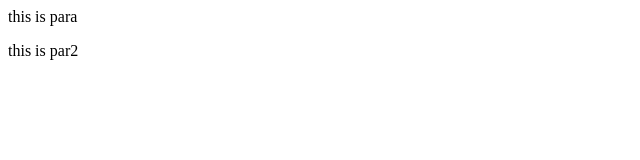
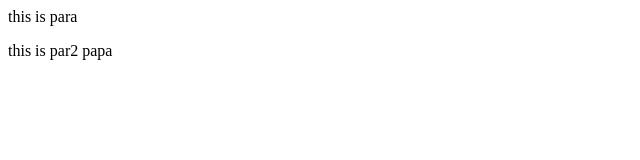
Before and after one commit to brave00700/nssrepo, a plain HTML site: page index.html in a window 1280 px wide. Shown: the full height of the page, 0-640 px from the left. Drawn offline with Linux system fonts and the light colour scheme.

Commit message:
Update index.html

```diff
--- a/index.html
+++ b/index.html
@@ -1,4 +1,4 @@
 <p>this is para</p>
 <p>this is par2
-
+    papa
 </p>
```
